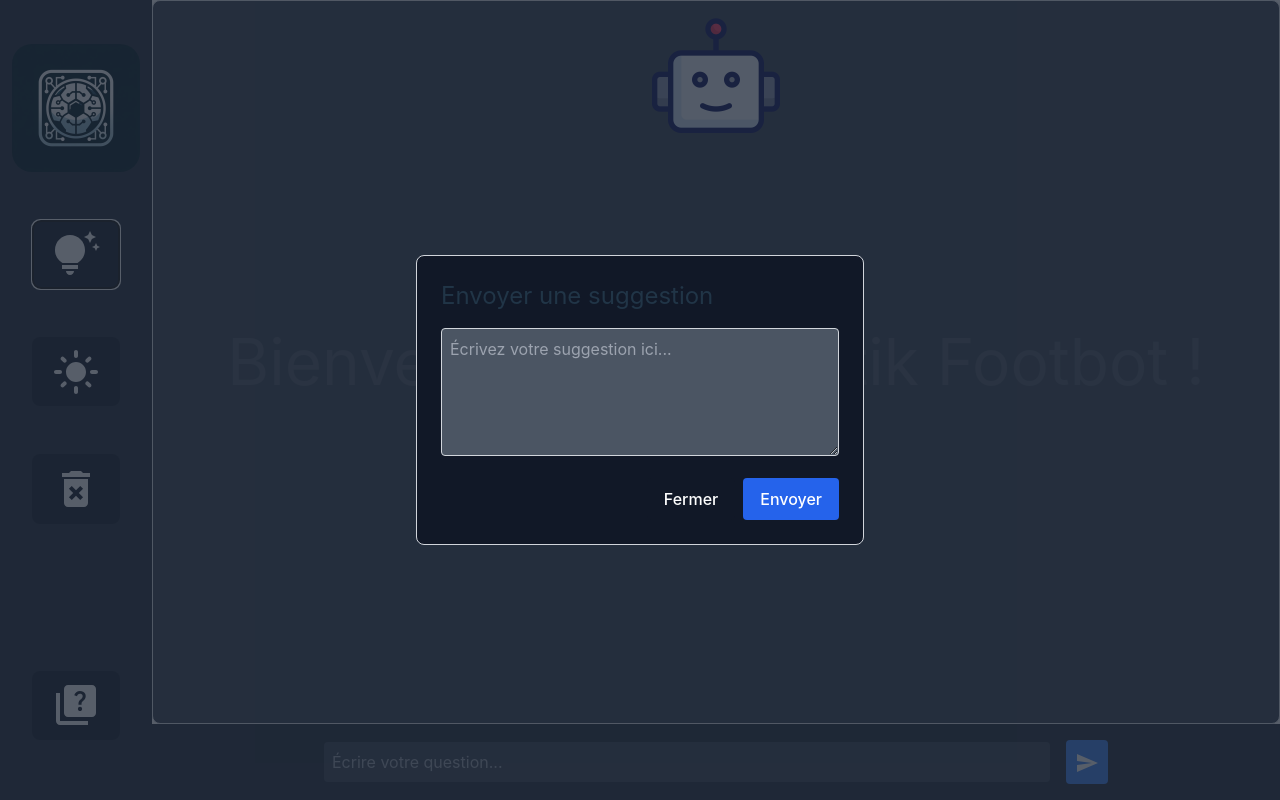
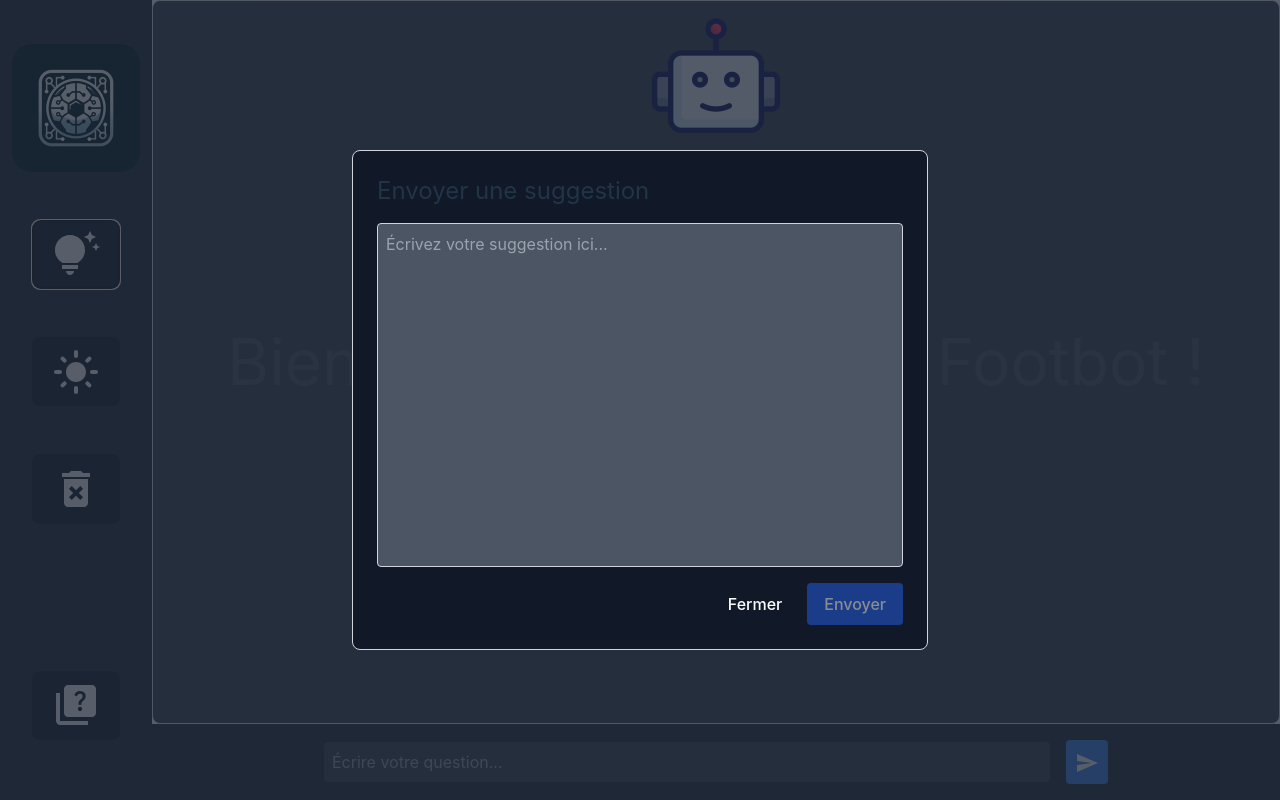
Before and after one commit to IzaakAM/galactik-footbot, a React (Vite) app in the folder galactik-footbot/: page / in a window 1280 px wide. Both pictures are taken after a click on the button 76 px from the left and 254 px from the top of the page. Built offline with nearby package versions, Linux system fonts and the light colour scheme.

Commit message:
feat: add information button

```diff
--- a/galactik-footbot/src/App.jsx
+++ b/galactik-footbot/src/App.jsx
@@ -6,10 +6,12 @@ import Sendbar from './components/sendbar';
 import Messages from './components/messages';
 import SuggestionModal from './components/suggestion';
 import Notification from './components/notification';
+import InformationModal from './components/informations';
 
 function App() {
   const [messages, setMessages] = useState([]);
-  const [isModalOpen, setIsModalOpen] = useState(false);
+  const [isSuggestionModalOpen, setIsSuggestionModalOpen] = useState(false);
+  const [isInformationModalOpen, setIsInformationModalOpen] = useState(false);
   const [showNotification, setShowNotification] = useState(false);
 
   const addMessage = (message) => {
@@ -24,12 +26,20 @@ function App() {
     setMessages([]);
   };
 
-  const openModal = () => {
-    setIsModalOpen(true);
+  const openSuggestionModal = () => {
+    setIsSuggestionModalOpen(true);
   };
 
-  const closeModal = () => {
-    setIsModalOpen(false);
+  const closeSuggestionModal = () => {
+    setIsSuggestionModalOpen(false);
+  };
+
+  const openInformationModal = () => {
+    setIsInformationModalOpen(true);
+  };
+
+  const closeInformationModal = () => {
+    setIsInformationModalOpen(false);
   };
 
   const handleSendSuggestion = (message) => {
@@ -38,19 +48,20 @@ function App() {
     setTimeout(() => {
       setShowNotification(false); // Cache la notification après 2 secondes
     }, 2000);
-    closeModal();
+    closeSuggestionModal(); // Fermer la modal après l'envoi
   };
 
   return (
     <div className="flex h-screen w-screen">
-      <Sidebar clearMessages={clearMessages} openModal={openModal} />
+      <Sidebar clearMessages={clearMessages} openModal={openSuggestionModal} openInformationModal={openInformationModal} />
       <div className="flex flex-col flex-grow">
         <div className="flex-grow min-h-[500px] overflow-hidden">
           <Messages messages={messages} />
         </div>
         <Sendbar addMessage={addMessage} />
       </div>
-      <SuggestionModal isOpen={isModalOpen} onClose={closeModal} onSend={handleSendSuggestion} />
+      <SuggestionModal isOpen={isSuggestionModalOpen} onClose={closeSuggestionModal} onSend={handleSendSuggestion} />
+      <InformationModal isOpen={isInformationModalOpen} onClose={closeInformationModal} />
       <Notification show={showNotification} message="Suggestion envoyée avec succès!" />
     </div>
   );
--- /dev/null
+++ b/galactik-footbot/src/components/informations.jsx
@@ -0,0 +1,27 @@
+import React from 'react';
+import { createPortal } from 'react-dom';
+
+const InformationModal = ({ isOpen, onClose }) => {
+  if (!isOpen) return null;
+
+  return createPortal(
+    <div className="fixed inset-0 bg-gray-800 bg-opacity-75 flex items-center justify-center z-50">
+      <div className="bg-gray-900 border border-gray-300 rounded-lg p-6 w-full max-w-xl h-full max-h-[500px] flex flex-col">
+        <p className="text-2xl mb-4 bg-gray-600 border border-gray-300 rounded-lg p-6 w-full max-w-xl h-full max-h-[500px] flex flex-col">
+          Ce projet consiste à créer un chatbot pour répondre aux questions des utilisateurs sur le foot à l'international. Il est réalisé dans le cadre du cours de projet de 4A à l'INSA de l'ambiance par Izaak, Yasmine, Yann et Amine.
+        </p>
+        <div className="flex justify-center mt-4">
+          <button
+            className="bg-gray-900 text-white px-4 py-2 rounded hover:opacity-75 transition-opacity duration-300"
+            onClick={onClose}
+          >
+            Fermer
+          </button>
+        </div>
+      </div>
+    </div>,
+    document.body
+  );
+};
+
+export default InformationModal;
--- a/galactik-footbot/src/components/sidebar.jsx
+++ b/galactik-footbot/src/components/sidebar.jsx
@@ -1,14 +1,14 @@
-// src/components/Sidebar.jsx
-
 import React from 'react';
 import Icons from '../constants/icons.jsx';
 import logo from '../assets/logo.png';
 
-const Sidebar = ({ clearMessages, openModal }) => {
+const Sidebar = ({ clearMessages, openModal, openInformationModal }) => {
   return (
     <div className="h-screen max-w-[225px] flex flex-col items-center bg-gray-800 p-[12px]">
       <div className="my-8">
-        <img src={logo} alt="Logo" className="rounded-[20px] max-h-[128px] max-w-[128px] hover:opacity-75 transition-opacity duration-300" />
+        <a href="https://www.youtube.com/channel/UCS6TtXBMZ1NfYZ3wKzgzw8A" target="_blank" rel="noopener noreferrer">
+          <img src={logo} alt="Logo" className="rounded-[20px] max-h-[128px] max-w-[128px] hover:opacity-75 transition-opacity duration-300" />
+        </a>
       </div>
 
       <div className="flex-grow flex flex-col justify-between items-center">
@@ -24,7 +24,7 @@ const Sidebar = ({ clearMessages, openModal }) => {
           </button>
         </div>
         <div className="mb-12">
-          <button className="text-white hover:opacity-75 transition-opacity duration-300 bg-gray-900">
+          <button onClick={openInformationModal} className="text-white hover:opacity-75 transition-opacity duration-300 bg-gray-900">
             <Icons.Quiz style={{ fontSize: '48px' }} />
           </button>
         </div>
--- a/galactik-footbot/src/components/suggestion.jsx
+++ b/galactik-footbot/src/components/suggestion.jsx
@@ -11,18 +11,20 @@ const SuggestionModal = ({ isOpen, onClose, onSend }) => {
   };
 
   const handleSend = () => {
-    onSend(message);
-    setMessage('');
+    if (message.trim() !== '') {
+      onSend(message);
+      setMessage('');
+    }
   };
 
   if (!isOpen) return null;
 
   return createPortal(
     <div className="fixed inset-0 bg-gray-800 bg-opacity-75 flex items-center justify-center z-50">
-      <div className="bg-gray-900 border border-gray-300 rounded-lg p-6 w-full max-w-md relative">
-        <h2 className="text-2xl mb-4">Envoyer une suggestion</h2>
+      <div className="bg-gray-900 border border-gray-300 rounded-lg p-6 w-full max-w-xl h-full max-h-[500px] flex flex-col">
+        <p className="text-2xl mb-4">Envoyer une suggestion</p>
         <textarea
-          className="w-full h-32 p-2 border border-gray-300 rounded bg-gray-600"
+          className="w-full flex-grow p-2 border border-gray-300 rounded bg-gray-600 resize-none"
           placeholder="Écrivez votre suggestion ici..."
           value={message}
           onChange={handleChange}
@@ -35,8 +37,9 @@ const SuggestionModal = ({ isOpen, onClose, onSend }) => {
             Fermer
           </button>
           <button
-            className="bg-blue-600 text-white px-4 py-2 ml-2 rounded hover:opacity-75 transition-opacity duration-300"
+            className={`bg-blue-600 text-white px-4 py-2 ml-2 rounded hover:opacity-75 transition-opacity duration-300 ${message.trim() === '' ? 'opacity-50 cursor-not-allowed' : ''}`}
             onClick={handleSend}
+            disabled={message.trim() === ''}
           >
             Envoyer
           </button>
```
